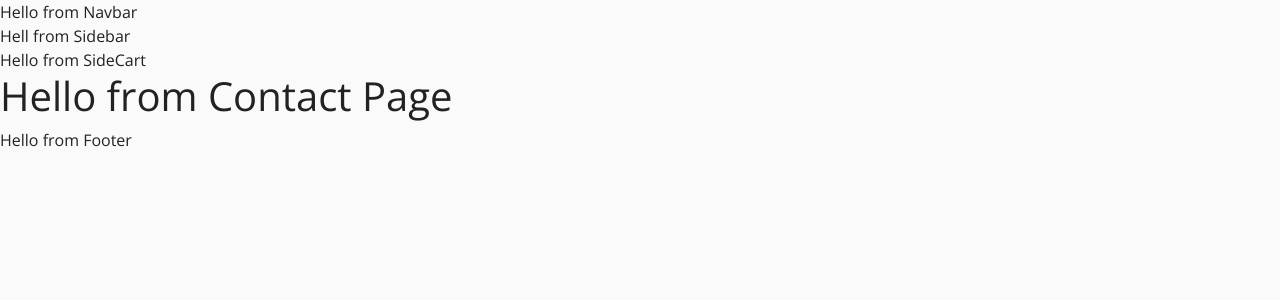
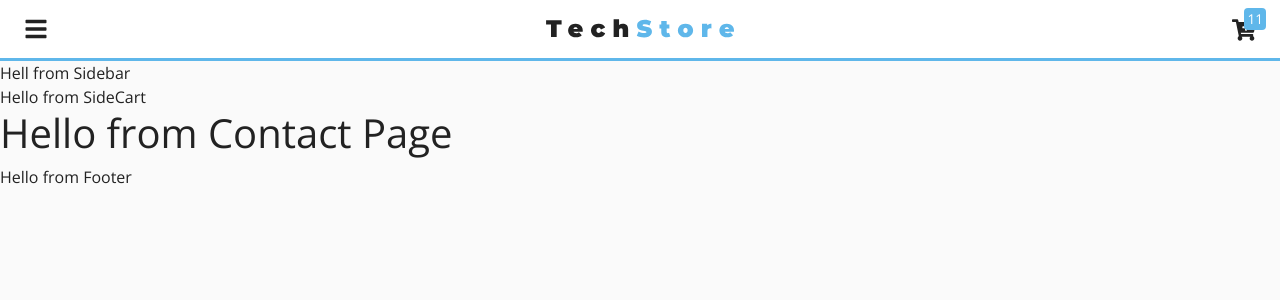
Before and after one commit to locaulker/cellphone-store, a React (Create React App) app: page /contact in a window 1280 px wide. Shown: the top 300 px of the page. Built offline with nearby package versions, Linux system fonts and the light colour scheme.

Commit message:
styled navbar component

```diff
--- a/public/index.html
+++ b/public/index.html
@@ -39,5 +39,18 @@
       To begin the development, run `npm start` or `yarn start`.
       To create a production bundle, use `npm run build` or `yarn build`.
     -->
+    <section id="break-lines">
+      <br><br><br><br><br><br><br><br><br><br><br><br><br><br>
+      <br><br><br><br><br><br><br><br><br><br><br><br><br><br>
+      <br><br><br><br><br><br><br><br><br><br><br><br><br><br>
+      <br><br><br><br><br><br><br><br><br><br><br><br><br><br>
+      <br><br><br><br><br><br><br><br><br><br><br><br><br><br>
+      <br><br><br><br><br><br><br><br><br><br><br><br><br><br>
+      <br><br><br><br><br><br><br><br><br><br><br><br><br><br>
+      <br><br><br><br><br><br><br><br><br><br><br><br><br><br>
+      <br><br><br><br><br><br><br><br><br><br><br><br><br><br>
+      <br><br><br><br><br><br><br><br><br><br><br><br><br><br>
+      <br><br><br><br><br><br><br><br><br><br><br><br><br><br>
+    </section>
   </body>
 </html>
--- a/src/components/Navbar.js
+++ b/src/components/Navbar.js
@@ -1,7 +1,64 @@
-import React from 'react'
+import React from 'react';
+import {FaBars, FaCartPlus} from 'react-icons/fa';
+import styled from 'styled-components';
+import {ProductConsumer} from '../context';
+import logo from '../images/logo.svg';
 
 export default function Navbar() {
   return (
-    <div>Hello from Navbar</div>
+    <ProductConsumer>
+      { value => {
+        const { cartItems, handleSidebar, handleCart } = value;
+        return (
+          <NavWrapper>
+            <div className="nav-center">
+              <FaBars className="nav-icon" onClick={handleSidebar} />
+              <img src={logo} alt="Company Logo" />
+              <div className="nav-cart">
+                <FaCartPlus className="nav-icon" onClick={handleCart} />
+                <div className="cart-items">{cartItems}</div>
+              </div>
+            </div>
+          </NavWrapper>
+        );
+      }}
+    </ProductConsumer>
   )
 }
+
+
+const NavWrapper = styled.nav`
+  position: -webkit-sticky;
+  position: sticky;
+  top: 0;
+  width: 100%;
+  padding: 1rem 1.5rem;
+  background: var(--mainWhite);
+  border-bottom: 3px solid var(--primaryColor);
+
+  .nav-center {
+    display: flex;
+    align-items: center;
+    justify-content: space-between;
+    max-width: 1170;
+    margin: 0 auto;
+  }
+  .nav-icon {
+    font-size: 1.5rem;
+    cursor: pointer;
+  }
+  .nav-cart {
+    position: relative;
+  }
+  .cart-items {
+    background: var(--primaryColor);
+    color: var(--mainWhite);
+    font-size: 0.85rem;
+    position: absolute;
+    top: -8px;
+    right: -10px;
+    padding: 1px 3px;
+    text-align: center;
+    border-radius: 4px;
+  }
+`;
--- a/src/context/context.js
+++ b/src/context/context.js
@@ -7,7 +7,7 @@ class ProductProvider extends Component {
   state = {
     sidebarOpen: false,
     cartOpen: false,
-    cartItems: 0
+    cartItems: 11
   }
 
   // Sidebar Button Handler
@@ -45,7 +45,6 @@ class ProductProvider extends Component {
     )
   }
 }
-
 const ProductConsumer = ProductContext.Consumer;
 
 export { ProductProvider, ProductConsumer };
```
